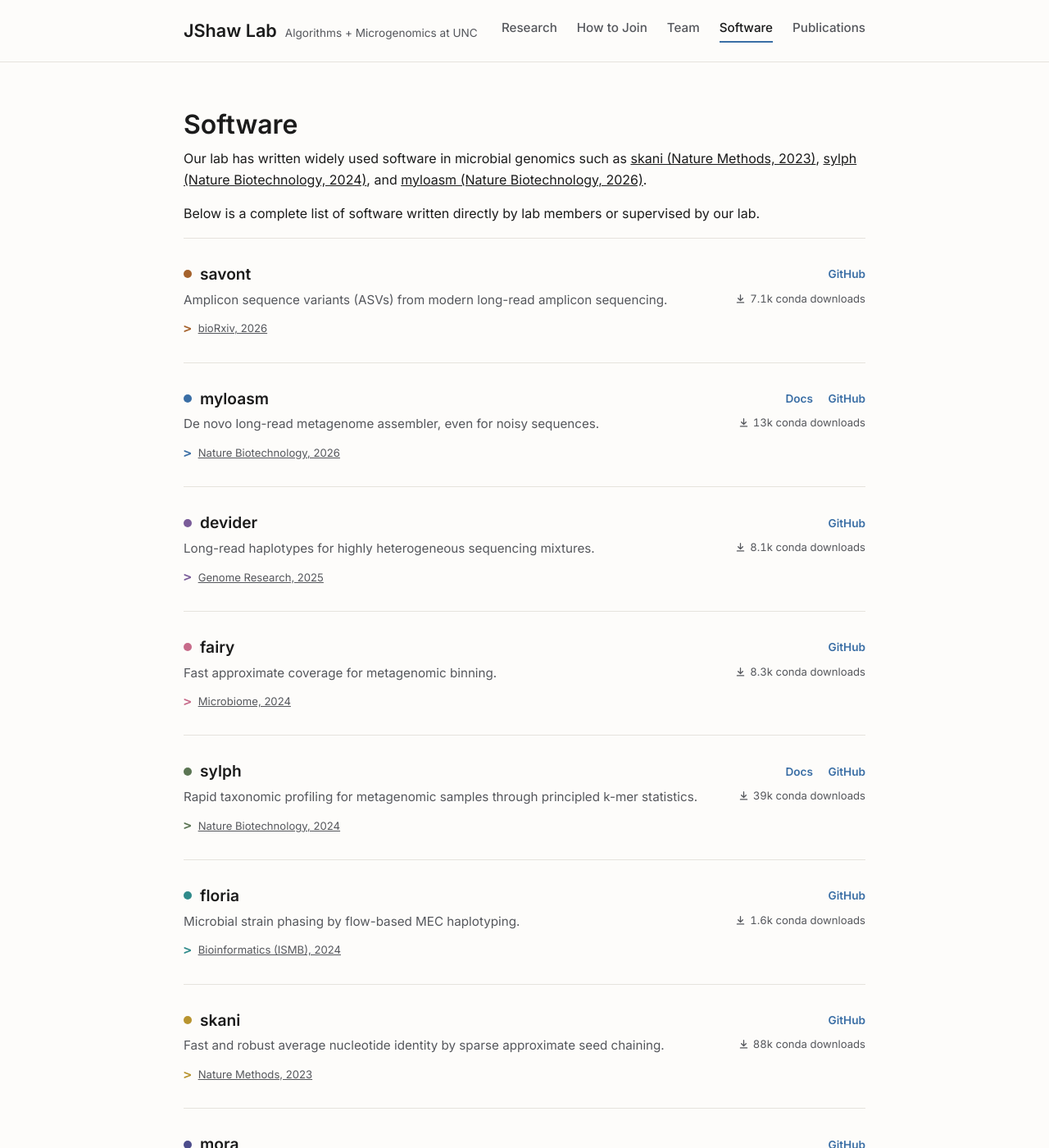
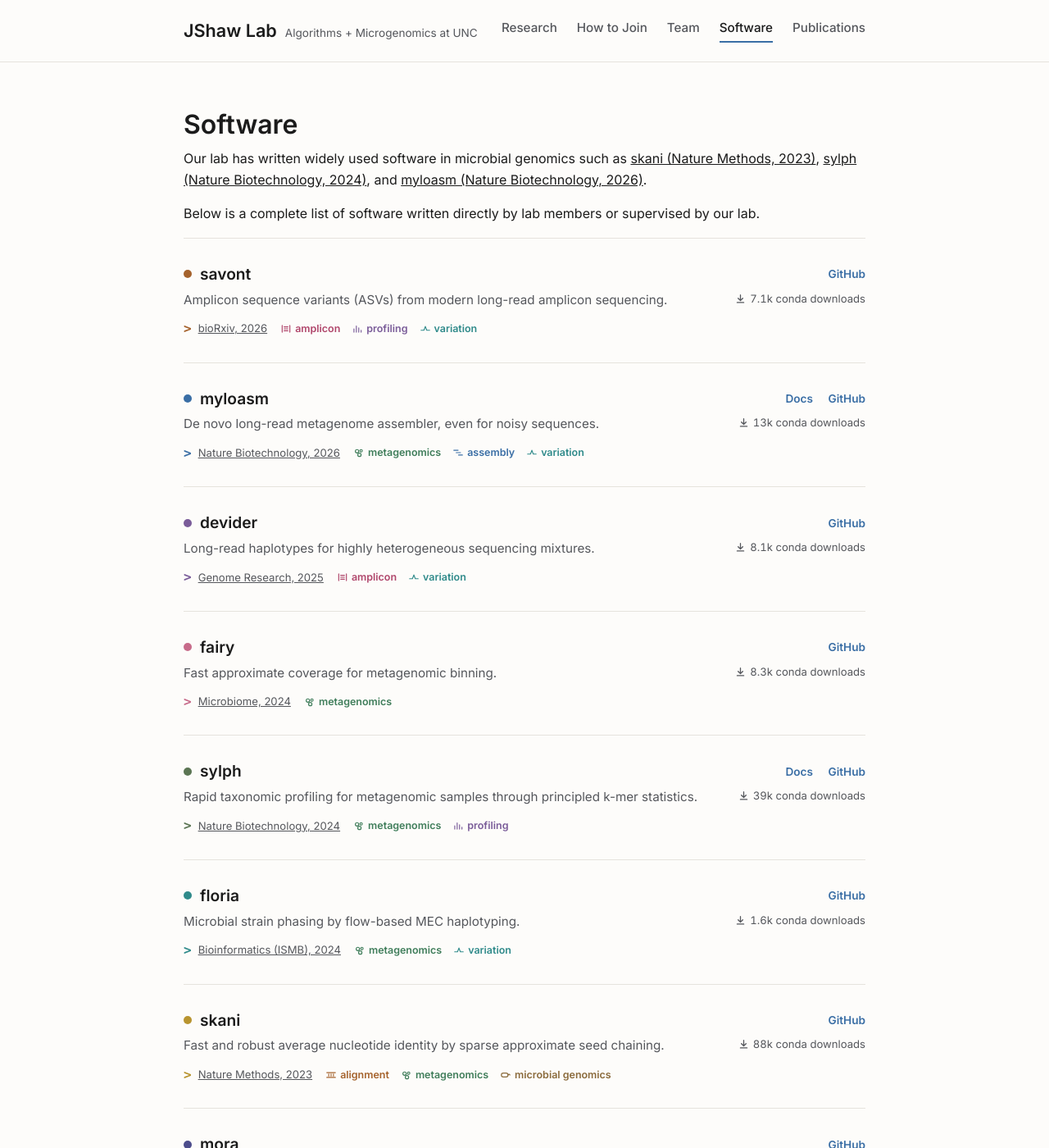
Before and after one commit to jshaw-lab-compbio/jshaw-lab-compbio.github.io, a Jekyll site: the page built from software.md, in a window 1280 px wide and 1400 px high. Shown: the whole window at 82% size. Built offline with Jekyll 4.4.1, drawn with Linux system fonts in a browser that asks for light colours; comment, search, counter and statistics services are not loaded; some of the changed text lies outside the part shown.

Commit message:
new cute software icons

```diff
--- /dev/null
+++ b/_includes/tag.html
@@ -0,0 +1,17 @@
+{%- comment -%}
+  One software topic tag: a small line icon (same style as the homepage
+  research icons) plus the tag name. Each known tag has its own icon and
+  colour (see .tag--<name> in style.scss); unknown tags get a plain dot.
+{%- endcomment -%}
+{%- assign t = include.name | slugify -%}
+{%- case t -%}
+  {%- when "metagenomics" -%}{%- capture d -%}<circle cx="8" cy="9" r="3.5"/><circle cx="16.5" cy="8" r="2.5"/><circle cx="13" cy="16.5" r="3.5"/>{%- endcapture -%}
+  {%- when "assembly" -%}{%- capture d -%}<path d="M3 7h9M8 12h9M13 17h8"/>{%- endcapture -%}
+  {%- when "alignment" -%}{%- capture d -%}<path d="M3 7h18M3 17h18M7 10v4M12 10v4M17 10v4"/>{%- endcapture -%}
+  {%- when "amplicon" -%}{%- capture d -%}<path d="M4 5v14M20 5v14M8 8h8M8 12h8M8 16h8"/>{%- endcapture -%}
+  {%- when "profiling" -%}{%- capture d -%}<path d="M5 19v-7M10 19V6M15 19v-9M20 19v-4"/>{%- endcapture -%}
+  {%- when "microbial-genomics" -%}{%- capture d -%}<rect x="3" y="8" width="14" height="8" rx="4"/><path d="M17 12c1.5-2 3-2 4 0"/>{%- endcapture -%}
+  {%- when "variation" -%}{%- capture d -%}<path d="M3 15h6l3-8 3 8h6"/>{%- endcapture -%}
+  {%- else -%}{%- capture d -%}<circle cx="12" cy="12" r="3"/>{%- endcapture -%}
+{%- endcase -%}
+<li class="tag tag--{{ t }}"><svg viewBox="0 0 24 24" fill="none" stroke="currentColor" stroke-width="2" stroke-linecap="round" stroke-linejoin="round" aria-hidden="true">{{ d }}</svg>{{ include.name }}</li>
--- a/assets/css/style.scss
+++ b/assets/css/style.scss
@@ -470,6 +470,48 @@ p { margin: 0 0 1em; }
 
 .software-item__downloads:hover { color: var(--ink); }
 
+/* Publication note and topic tags share the last row. */
+.software-item__meta {
+  display: flex;
+  align-items: center;
+  flex-wrap: wrap;
+  gap: 8px 16px;
+}
+
+.software-item__tags {
+  display: flex;
+  flex-wrap: wrap;
+  gap: 4px 14px;
+  list-style: none;
+  margin: 0;
+  padding: 0;
+}
+
+/* Each topic keeps the same colour and icon on every tool, so the tags read
+   as a small key rather than generic pills. */
+.tag {
+  display: inline-flex;
+  align-items: center;
+  gap: 4px;
+  font-size: 0.78rem;
+  font-weight: 600;
+  color: var(--tag-color, var(--ink-soft));
+}
+
+.tag svg {
+  width: 14px;
+  height: 14px;
+  flex-shrink: 0;
+}
+
+.tag--metagenomics { --tag-color: #3f7d5a; }
+.tag--assembly     { --tag-color: #3a6ea5; }
+.tag--alignment    { --tag-color: #a5622c; }
+.tag--amplicon     { --tag-color: #b0466b; }
+.tag--profiling    { --tag-color: #7a5c99; }
+.tag--variation    { --tag-color: #2f8a8a; }
+.tag--microbial-genomics { --tag-color: #8a6a3b; }
+
 .software-item__pub {
   display: inline-flex;
   align-items: center;
--- a/software.md
+++ b/software.md
@@ -34,11 +34,18 @@ Below is a complete list of software written directly by lab members or supervis
       {% endif %}
     </div>
     {% if tool.description %}<p class="software-item__desc">{{ tool.description }}</p>{% endif %}
-    {% if tool.publication %}
-    <a class="software-item__pub" href="{{ tool.publication.url }}" target="_blank" rel="noopener">
-      <span>{{ tool.publication.venue }}, {{ tool.publication.year }}</span>
-    </a>
-    {% endif %}
+    <div class="software-item__meta">
+      {% if tool.publication %}
+      <a class="software-item__pub" href="{{ tool.publication.url }}" target="_blank" rel="noopener">
+        <span>{{ tool.publication.venue }}, {{ tool.publication.year }}</span>
+      </a>
+      {% endif %}
+      {% if tool.tags %}
+      <ul class="software-item__tags">
+        {% for tag in tool.tags %}{% include tag.html name=tag %}{% endfor %}
+      </ul>
+      {% endif %}
+    </div>
   </div>
   {% endfor %}
 </div>
```
Also changed, not shown: _data/software.yml (+14 -0 lines).
